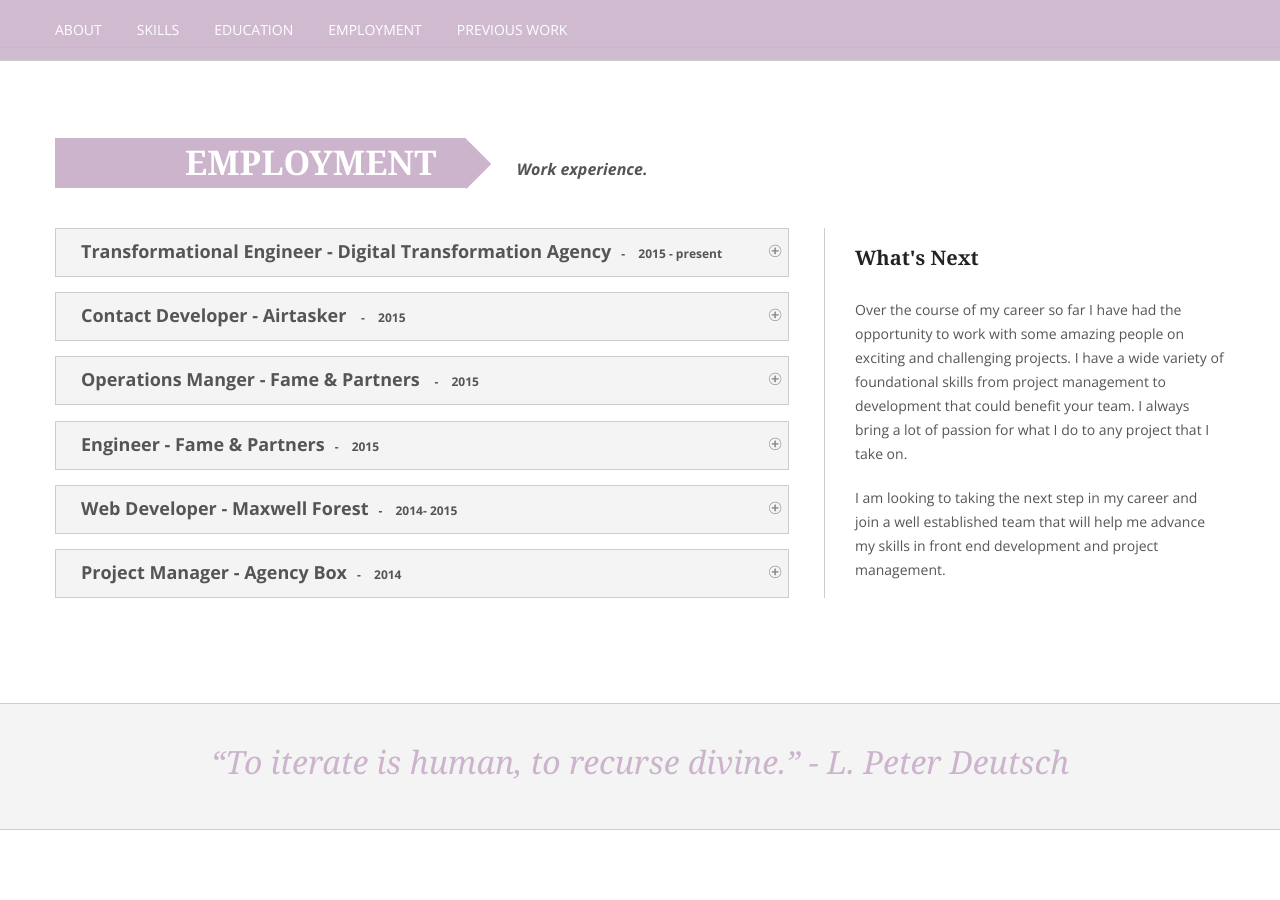
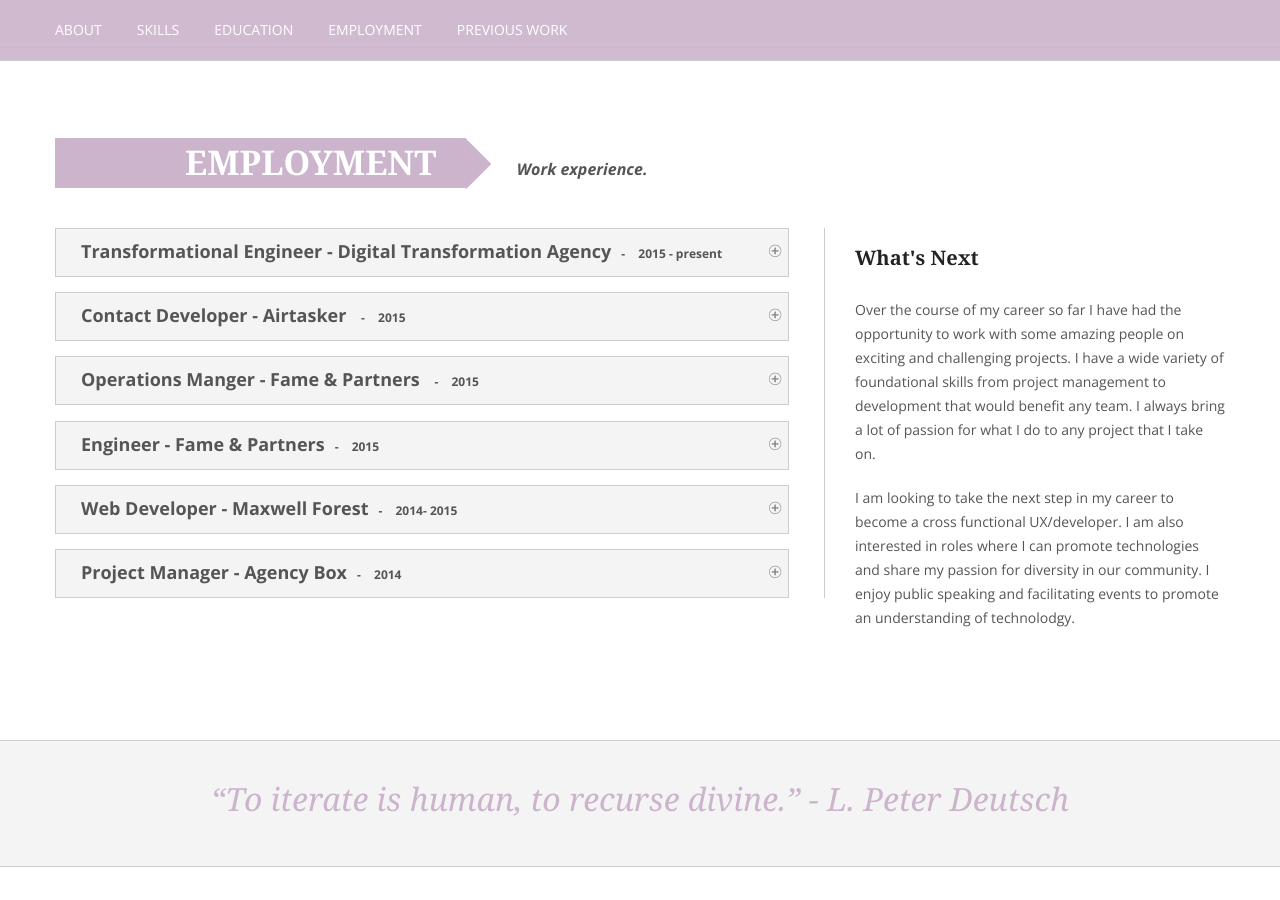
Before and after one commit to catherine-jones/catherine-jones.github.io, a Jekyll site: the page index.html, which Jekyll copies as it is, in a window 1280 px wide and 900 px high, scrolled down 2869 px. Built offline with Jekyll 4.4.1, drawn with Linux system fonts in a browser that asks for light colours; nearby versions of some CDN libraries; library files that are not in the unit come from our copies; comment, search, counter and statistics services are not loaded.

Commit message:
update what’s next

```diff
--- a/index.html
+++ b/index.html
@@ -322,12 +322,11 @@
 
           <div class="span4">
             <h4>What's Next</h4>
-            <p>Over the course of my career so far I have had the opportunity to work with some amazing people on exciting and challenging projects. I have a wide variety of foundational skills from project management to development that could benefit your team. I always bring a lot of passion for what I do to any project that I take on.</p>
+            <p>Over the course of my career so far I have had the opportunity to work with some amazing people on exciting and challenging projects. I have a wide variety of foundational skills from project management to development that would benefit any team. I always bring a lot of passion for what I do to any project that I take on.</p>
 
-            <p>I am looking to taking the next step in my career and join a well established team that will help me advance my skills in front end development and project management.</p>
+            <p>I am looking to take the next step in my career to become a cross functional UX/developer. I am also interested in roles where I can promote technologies and share my passion for diversity in our community. I enjoy public speaking and facilitating events to promote an understanding of technolodgy.</p>
           </div>
-
-          </div>
+        </div>
       </div>
     </section>
     <!-- End Section Area - EMPLOYMENT-->
```
